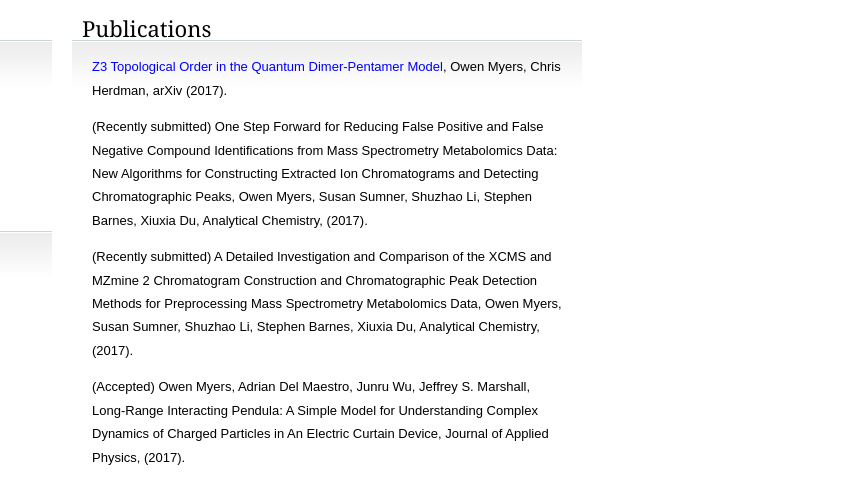
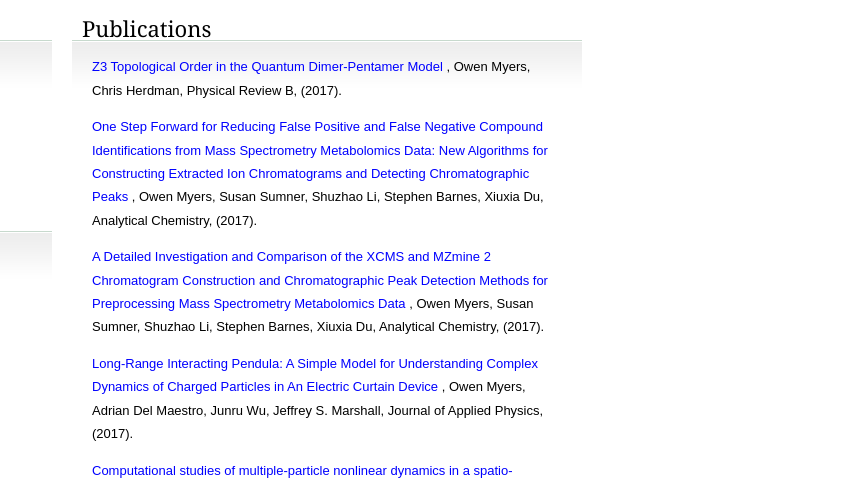
Before and after one commit to OwenMyers/owenmyers.github.io, a plain HTML site: page index.html in a window 1280 px wide. Shown: the part 412-891 px from the top of the page, 433-1280 px from the left. Drawn offline with Linux system fonts and the light colour scheme.

Commit message:
Updated index.html publications.

```diff
--- a/index.html
+++ b/index.html
@@ -68,24 +68,36 @@ Released for free under a Creative Commons Attribution 2.5 License
 				<h2 class="title">Publications</h2>
 				<div class="story">
 
-                    <p><a href="https://arxiv.org/abs/1704.02063">Z3 Topological Order in the Quantum Dimer-Pentamer Model</a>, Owen Myers, Chris Herdman, arXiv (2017).
+                    <p>
+                        <a href="https://doi.org/10.1103/PhysRevB.96.1744340">Z3 Topological Order in the Quantum Dimer-Pentamer Model
+                        </a>,
+                        Owen Myers, Chris Herdman, Physical Review B, (2017).
                     </p>
 
-                    <p>(Recently submitted) One Step Forward for Reducing False Positive and False Negative Compound
+                    <p>
+                        <a href="https://doi.org/10.1021/acs.analchem.7b00947">
+                        One Step Forward for Reducing False Positive and False Negative Compound
                         Identifications from Mass Spectrometry Metabolomics Data: New Algorithms for
-                    Constructing Extracted Ion Chromatograms and Detecting Chromatographic Peaks,
+                        Constructing Extracted Ion Chromatograms and Detecting Chromatographic Peaks
+                        </a>,
                         Owen Myers, Susan Sumner, Shuzhao Li, Stephen Barnes, Xiuxia Du, Analytical Chemistry, (2017).
                     </p>
 
-                    <p>(Recently submitted) A Detailed Investigation and Comparison of the XCMS and MZmine 2 Chromatogram
+                    <p>
+                        <a href="https://doi.org/10.1021/acs.analchem.7b01069">
+                        A Detailed Investigation and Comparison of the XCMS and MZmine 2 Chromatogram
                         Construction and Chromatographic Peak Detection Methods for Preprocessing Mass
-                    Spectrometry Metabolomics Data,
+                        Spectrometry Metabolomics Data
+                        </a>,
                         Owen Myers, Susan Sumner, Shuzhao Li, Stephen Barnes, Xiuxia Du, Analytical Chemistry, (2017).
                     </p>
 
-                    <p> (Accepted) Owen Myers, Adrian Del Maestro, Junru Wu, Jeffrey S. Marshall,
+                    <p>
+                        <a href="http://dx.doi.org/10.1063/1.4980095">
                         Long-Range Interacting Pendula: A Simple Model for
-                    Understanding Complex Dynamics of Charged Particles in An Electric Curtain Device,
+                        Understanding Complex Dynamics of Charged Particles in An Electric Curtain Device
+                        </a>,
+                        Owen Myers, Adrian Del Maestro, Junru Wu, Jeffrey S. Marshall,
                         Journal of Applied Physics, (2017).
                     </p>
 
@@ -94,9 +106,16 @@ Released for free under a Creative Commons Attribution 2.5 License
                     </p>
                     -->
 
-                    <p><a href="http://dx.doi.org/10.1063/1.4885895">Computational studies of multiple-particle nonlinear dynamics in a spatio-temporally periodic potential</a>, Owen D. Myers, Junru Wu, Jeffrey S. Marshall, and Christopher M. Danforth, J. Appl. Phys. 115, 244908 (2014).
+                    <p>
+                        <a href="http://dx.doi.org/10.1063/1.4885895">
+                        Computational studies of multiple-particle nonlinear dynamics in a spatio-temporally periodic potential
+                        </a>,
+                        Owen D. Myers, Junru Wu, Jeffrey S. Marshall, and Christopher M. Danforth, J. Appl. Phys. 115, 244908 (2014).
                     </p>
-                    <p><a href="http://dx.doi.org/10.1063/1.4826267">Nonlinear dynamics of particles excited by an electric curtain</a>, Owen D. Myers, Junru Wu and Jeffrey S. Marshall,  J. Appl. Phys. 114, 154907 (2013).
+                    <p>
+                        <a href="http://dx.doi.org/10.1063/1.4826267">
+                        Nonlinear dynamics of particles excited by an electric curtain</a>,
+                        Owen D. Myers, Junru Wu and Jeffrey S. Marshall,  J. Appl. Phys. 114, 154907 (2013).
                     </p>
 				</div>
 				<div class="meta">
```
Lines whose indentation alone changed are shown as unchanged.
